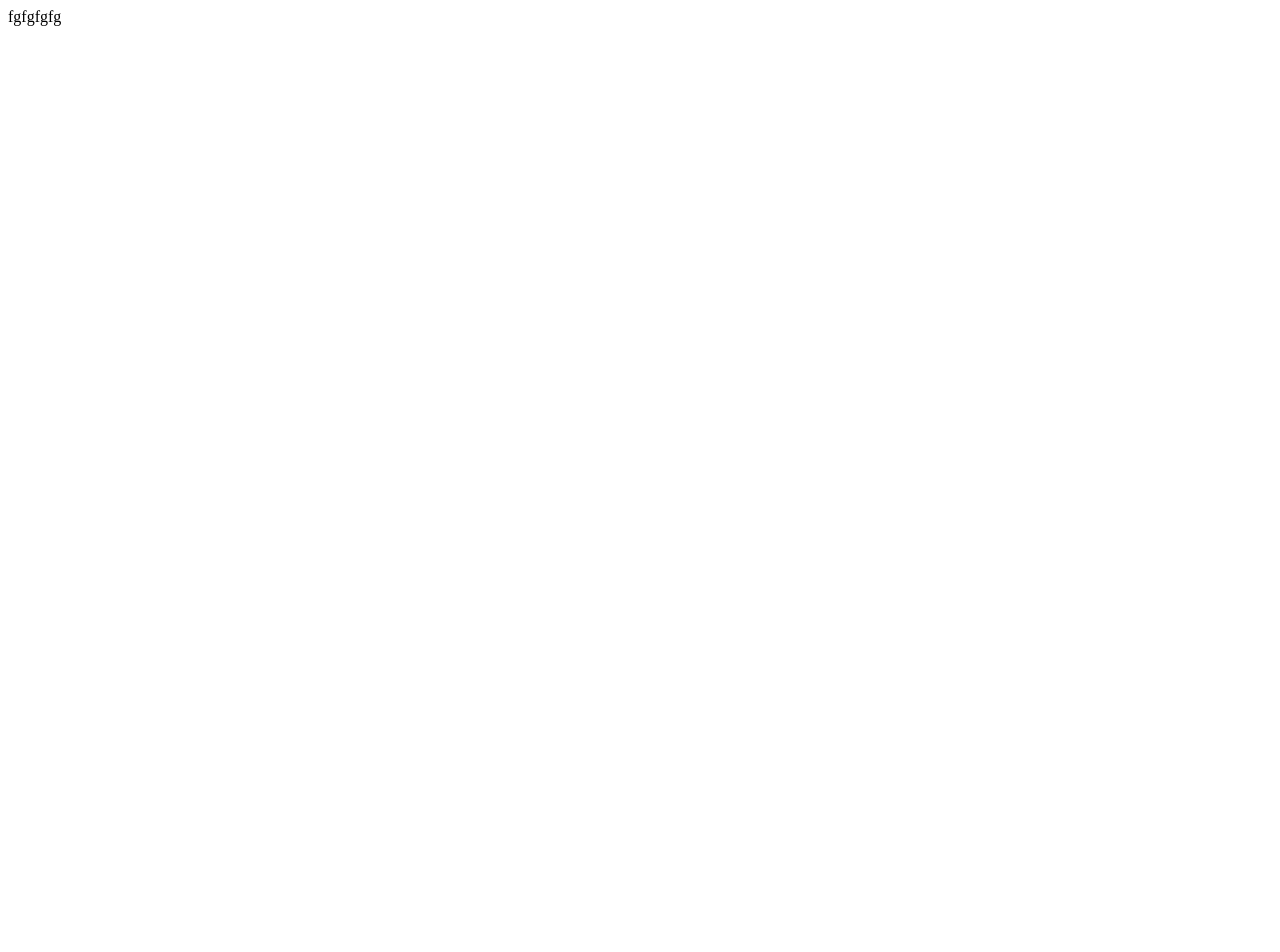
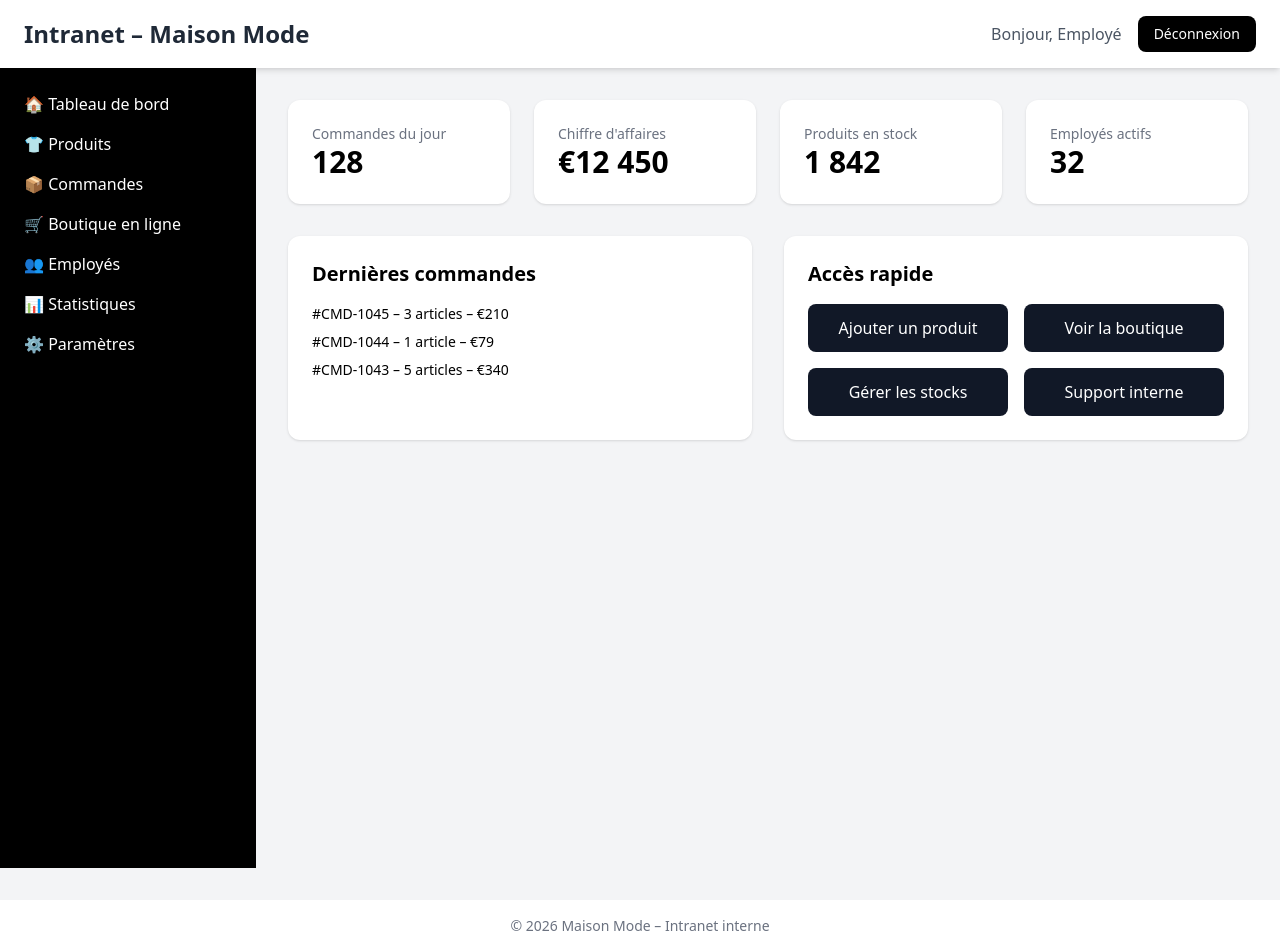
Before and after one commit to laurinebienabe/bylaurine, a plain HTML site: page index.html in a window 1280 px wide. Before the commit the page ends 800 px from the top, so only its background shows below. Drawn offline with nearby package versions, Linux system fonts and the light colour scheme.

Commit message:
Update index.html

```diff
--- a/index.html
+++ b/index.html
@@ -1 +1,86 @@
-fgfgfgfg
+<!DOCTYPE html>
+<html lang="fr">
+<head>
+  <meta charset="UTF-8" />
+  <meta name="viewport" content="width=device-width, initial-scale=1.0" />
+  <title>Intranet Entreprise – Prêt-à-Porter</title>
+  <script src="https://cdn.tailwindcss.com"></script>
+</head>
+<body class="bg-gray-100 font-sans">
+
+  <!-- Header -->
+  <header class="bg-white shadow-md px-6 py-4 flex justify-between items-center">
+    <h1 class="text-2xl font-bold text-gray-800">Intranet – Maison Mode</h1>
+    <div class="flex items-center gap-4">
+      <span class="text-gray-600">Bonjour, Employé</span>
+      <button class="bg-black text-white px-4 py-2 rounded-lg text-sm">Déconnexion</button>
+    </div>
+  </header>
+
+  <div class="flex">
+    <!-- Sidebar -->
+    <aside class="w-64 bg-black text-white min-h-screen p-6">
+      <nav class="space-y-4">
+        <a href="#" class="block hover:text-gray-300">🏠 Tableau de bord</a>
+        <a href="#" class="block hover:text-gray-300">👕 Produits</a>
+        <a href="#" class="block hover:text-gray-300">📦 Commandes</a>
+        <a href="#" class="block hover:text-gray-300">🛒 Boutique en ligne</a>
+        <a href="#" class="block hover:text-gray-300">👥 Employés</a>
+        <a href="#" class="block hover:text-gray-300">📊 Statistiques</a>
+        <a href="#" class="block hover:text-gray-300">⚙️ Paramètres</a>
+      </nav>
+    </aside>
+
+    <!-- Main content -->
+    <main class="flex-1 p-8">
+      <!-- Dashboard cards -->
+      <section class="grid grid-cols-1 md:grid-cols-2 lg:grid-cols-4 gap-6 mb-8">
+        <div class="bg-white p-6 rounded-xl shadow">
+          <h2 class="text-sm text-gray-500">Commandes du jour</h2>
+          <p class="text-3xl font-bold">128</p>
+        </div>
+        <div class="bg-white p-6 rounded-xl shadow">
+          <h2 class="text-sm text-gray-500">Chiffre d'affaires</h2>
+          <p class="text-3xl font-bold">€12 450</p>
+        </div>
+        <div class="bg-white p-6 rounded-xl shadow">
+          <h2 class="text-sm text-gray-500">Produits en stock</h2>
+          <p class="text-3xl font-bold">1 842</p>
+        </div>
+        <div class="bg-white p-6 rounded-xl shadow">
+          <h2 class="text-sm text-gray-500">Employés actifs</h2>
+          <p class="text-3xl font-bold">32</p>
+        </div>
+      </section>
+
+      <!-- Sections -->
+      <section class="grid grid-cols-1 lg:grid-cols-2 gap-8">
+        <div class="bg-white p-6 rounded-xl shadow">
+          <h3 class="text-xl font-semibold mb-4">Dernières commandes</h3>
+          <ul class="space-y-2 text-sm">
+            <li>#CMD-1045 – 3 articles – €210</li>
+            <li>#CMD-1044 – 1 article – €79</li>
+            <li>#CMD-1043 – 5 articles – €340</li>
+          </ul>
+        </div>
+
+        <div class="bg-white p-6 rounded-xl shadow">
+          <h3 class="text-xl font-semibold mb-4">Accès rapide</h3>
+          <div class="grid grid-cols-2 gap-4">
+            <button class="bg-gray-900 text-white py-3 rounded-lg">Ajouter un produit</button>
+            <button class="bg-gray-900 text-white py-3 rounded-lg">Voir la boutique</button>
+            <button class="bg-gray-900 text-white py-3 rounded-lg">Gérer les stocks</button>
+            <button class="bg-gray-900 text-white py-3 rounded-lg">Support interne</button>
+          </div>
+        </div>
+      </section>
+    </main>
+  </div>
+
+  <!-- Footer -->
+  <footer class="bg-white text-center py-4 text-sm text-gray-500 mt-8">
+    © 2026 Maison Mode – Intranet interne
+  </footer>
+
+</body>
+</html>
```
